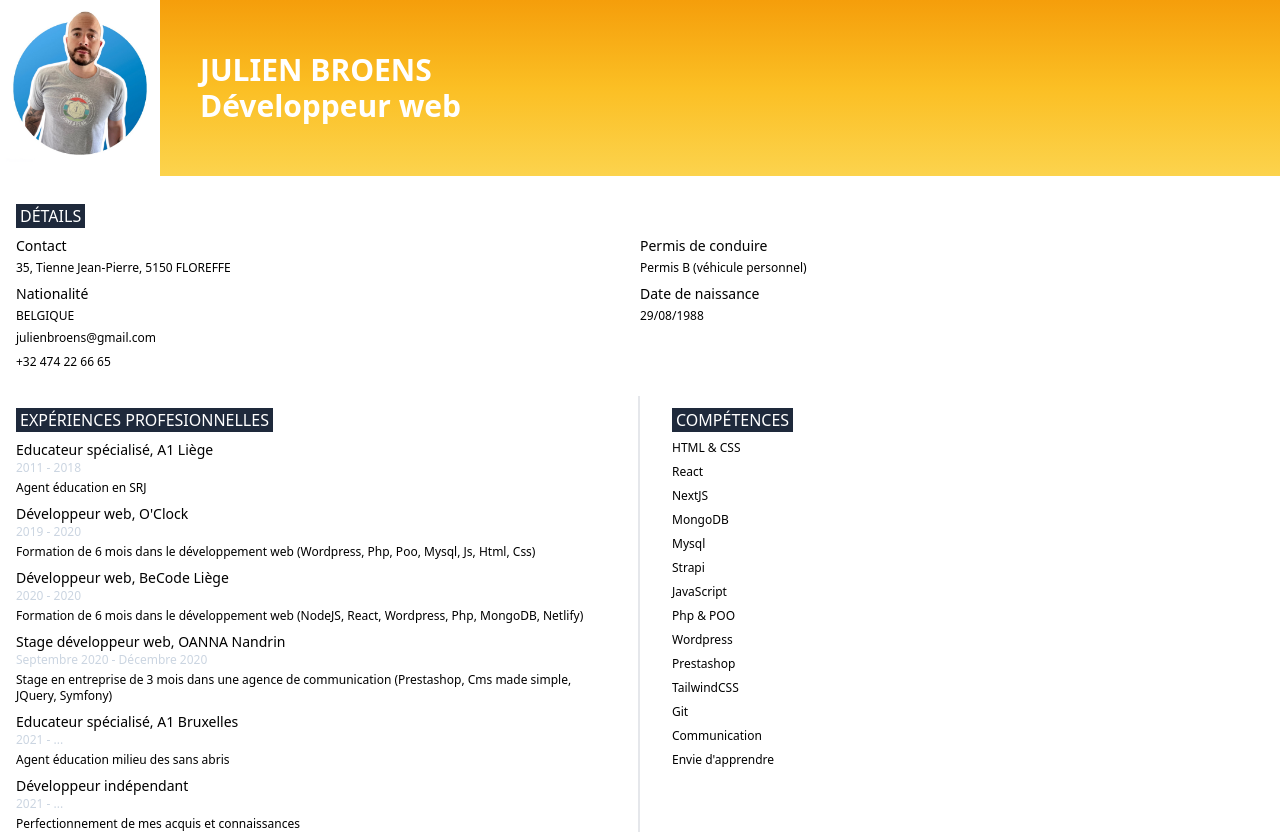
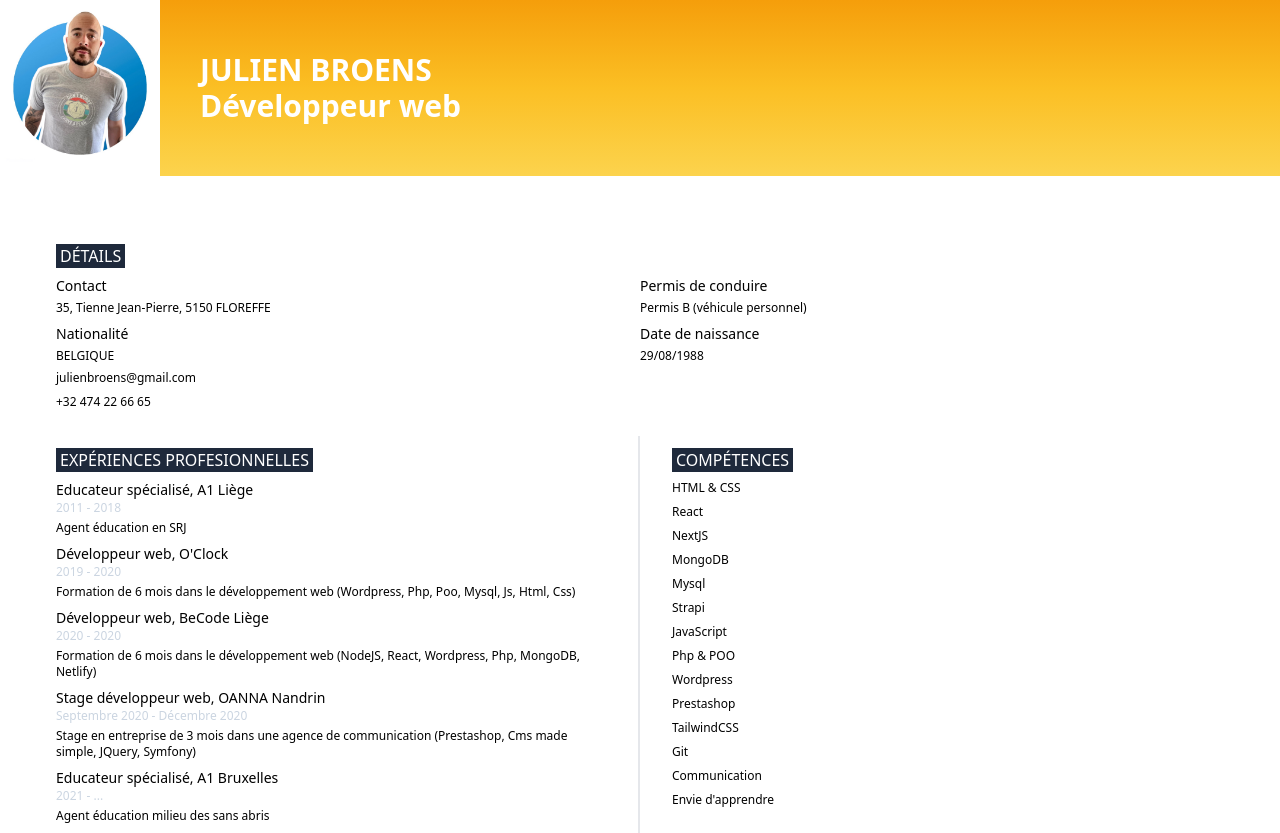
Before and after one commit to Julien1988/my-online-cv, a Next.js app: page / in a window 1280 px wide. Shown: the top 833 px of the page. Built offline with nearby package versions, Linux system fonts and the light colour scheme.

Commit message:
ready to merge main

```diff
--- a/pages/index.js
+++ b/pages/index.js
@@ -5,8 +5,8 @@ import Image from 'next/image'
 export default function Home() {
   return (
     <main className='pl-4 pr-4 pb-6 md:pt-4'>
-      <section className="wrapper">
-      <div className='details flex flex-col lg:pb-6'>
+      <section className="wrapper md:p-8 lg:p-10">
+      <div className='details flex flex-col lg:pb-6 '>
         <h1 className='bg-slate-800 text-white uppercase pl-1 pr-1 mt-3 w-fit'>Détails</h1>
         <div className='md:flex md:flex-row md:flex-wrap'>
           <ul className='md:pr-16 md:basis-1/2'>
```
